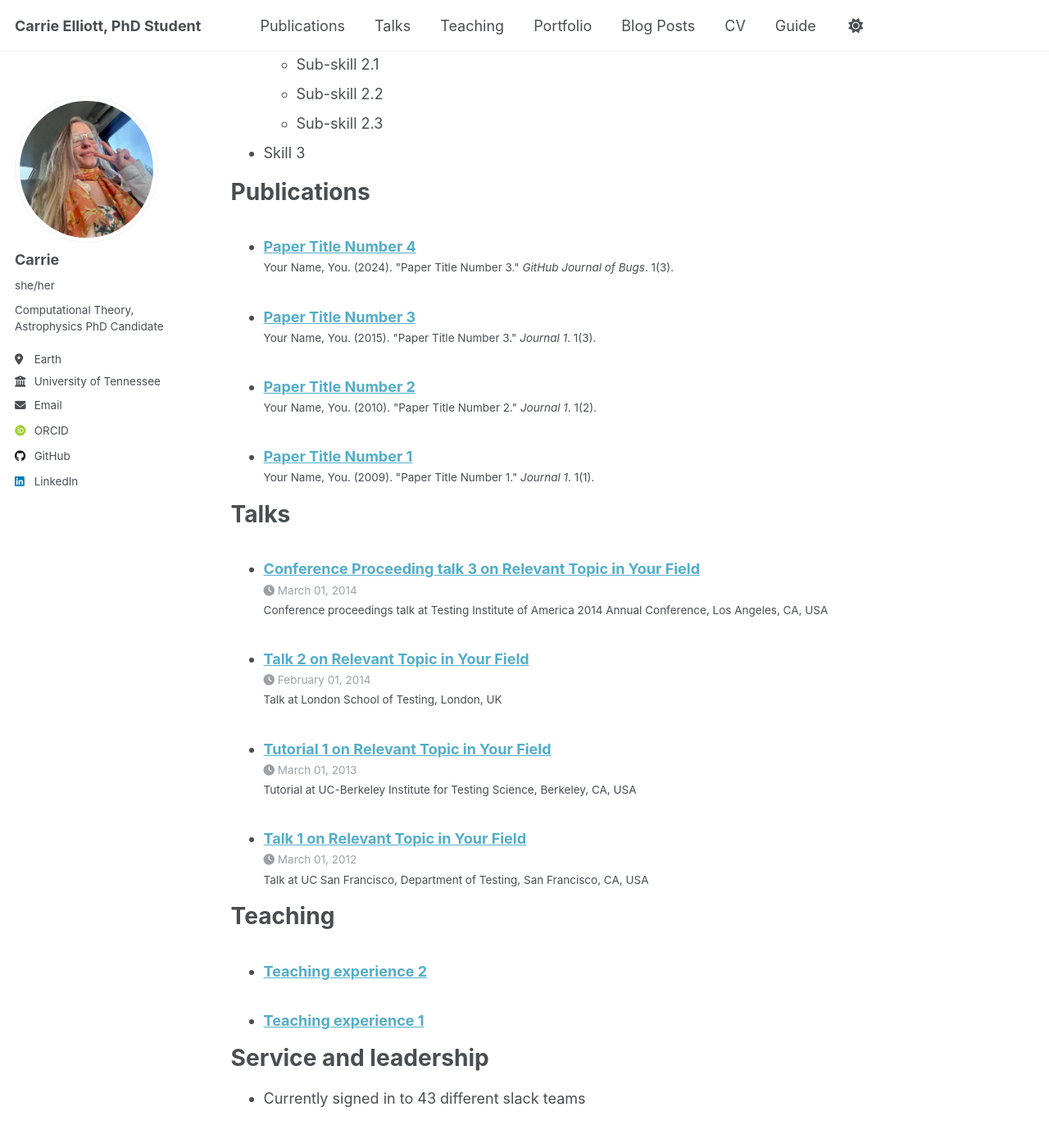
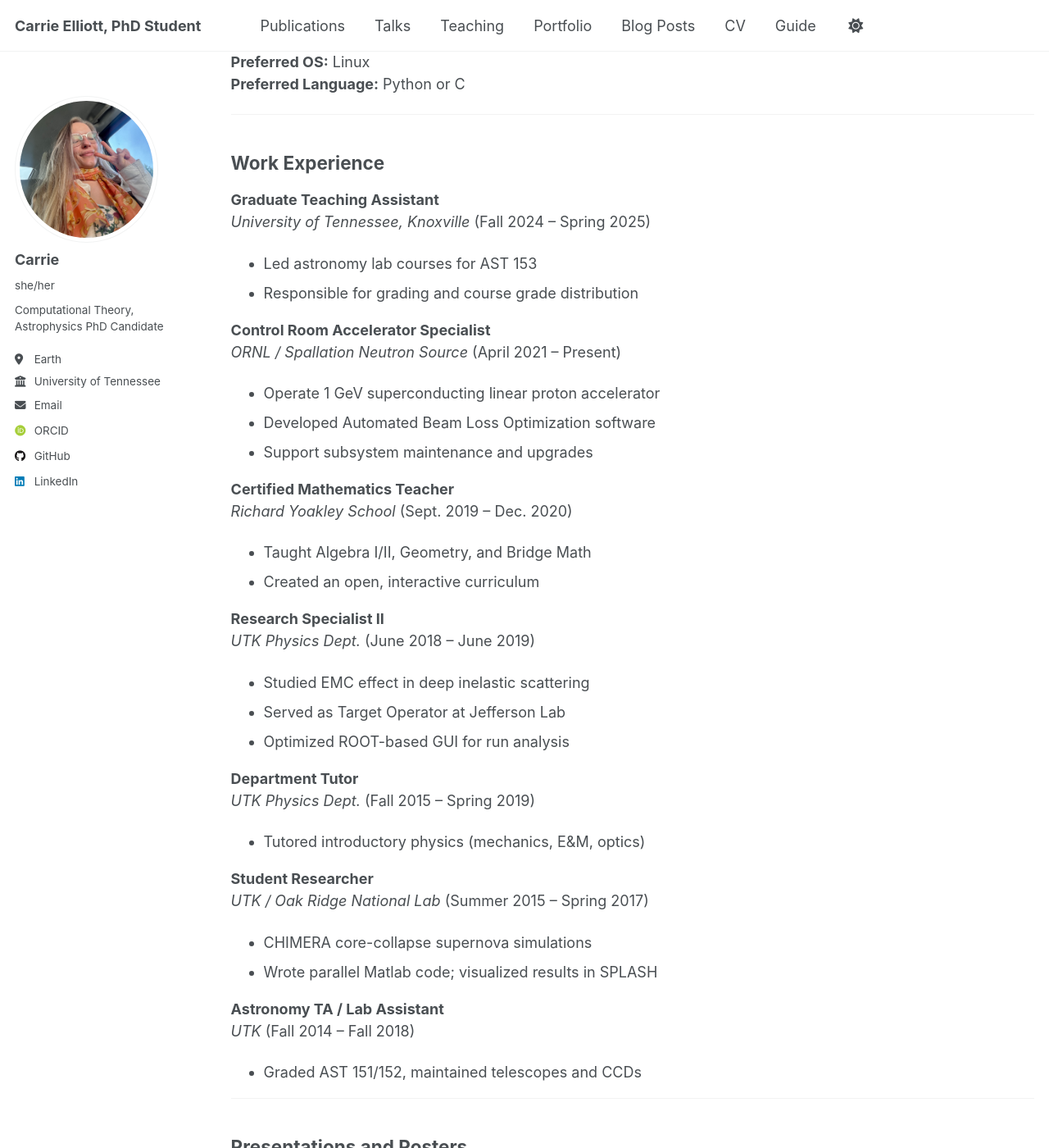
Before and after one commit to cellio00/cellio00.github.io, a Jekyll site: the page built from _pages/cv.md, in a window 1280 px wide and 1400 px high, scrolled down 862 px. Shown: the whole window at 82% size. Built offline with Jekyll 4.4.1, drawn with Linux system fonts in a browser that asks for light colours; some web fonts are replaced; some of the changed text lies outside the part shown.

```diff
--- a/_config.yml
+++ b/_config.yml
@@ -214,6 +214,9 @@ kramdown:
 
 # These settings control the types of collections used by the template
 collections:
+  outreach:
+    output: true
+    permalink: /:collection/:path/
   teaching:
     output: true
     permalink: /:collection/:path/
--- a/_pages/cv.md
+++ b/_pages/cv.md
@@ -9,56 +9,84 @@ redirect_from:
 
 {% include base_path %}
 
-Education
-======
-* Ph.D in Version Control Theory, GitHub University, 2018 (expected)
-* M.S. in Jekyll, GitHub University, 2014
-* B.S. in GitHub, GitHub University, 2012
+# Carrie Elliott
 
-Work experience
-======
-* Spring 2024: Academic Pages Collaborator
-  * GitHub University
-  * Duties includes: Updates and improvements to template
-  * Supervisor: The Users
+Knoxville, TN 37918
+(865)-209-6837
+[Email](mailto:cellio18@vols.utk.edu)
+[LinkedIn](https://tinyurl.com/5n93desd)
 
-* Fall 2015: Research Assistant
-  * GitHub University
-  * Duties included: Merging pull requests
-  * Supervisor: Professor Hub
+---
 
-* Summer 2015: Research Assistant
-  * GitHub University
-  * Duties included: Tagging issues
-  * Supervisor: Professor Git
+## Education
 
-Skills
-======
-* Skill 1
-* Skill 2
-  * Sub-skill 2.1
-  * Sub-skill 2.2
-  * Sub-skill 2.3
-* Skill 3
+**Bachelor of Science, Physics** (Dec. 2017)
+*University of Tennessee, Knoxville*
+Concentration: Academic Physics
+Minors: Astrophysics, Mathematics
+GPA: 3.7 (Physics)
 
-Publications
-======
-  <ul>{% for post in site.publications reversed %}
-    {% include archive-single-cv.html %}
-  {% endfor %}</ul>
+**PhD Candidate, Physics** (Expected May 2030)
+*University of Tennessee, Knoxville*
+Concentration: Computational Physics
 
-Talks
-======
-  <ul>{% for post in site.talks reversed %}
-    {% include archive-single-talk-cv.html  %}
-  {% endfor %}</ul>
+---
 
-Teaching
-======
-  <ul>{% for post in site.teaching reversed %}
-    {% include archive-single-cv.html %}
-  {% endfor %}</ul>
+## Skills
 
-Service and leadership
-======
-* Currently signed in to 43 different slack teams
+**Languages and Software:** LaTeX, C/C++, HTML, Fortran, Perl, Python, Git, Matlab, CSS, Microsoft Office, Google Suite, LabVIEW, virtual machines/VMWare, ROOT, EDM interface development
+
+**Tools:** bash/ssh programming, data analysis and visualization, GUI development, parallel methods, large datasets (GALEX, MATLAB matrices, HDF5), Git collaboration, EPICS, some C/C++, Fortran
+
+**Preferred OS:** Linux
+**Preferred Language:** Python or C
+
+---
+
+## Work Experience
+
+**Graduate Teaching Assistant**
+*University of Tennessee, Knoxville* (Fall 2024 – Spring 2025)
+- Led astronomy lab courses for AST 153
+- Responsible for grading and course grade distribution
+
+**Control Room Accelerator Specialist**
+*ORNL / Spallation Neutron Source* (April 2021 – Present)
+- Operate 1 GeV superconducting linear proton accelerator
+- Developed Automated Beam Loss Optimization software
+- Support subsystem maintenance and upgrades
+
+**Certified Mathematics Teacher**
+*Richard Yoakley School* (Sept. 2019 – Dec. 2020)
+- Taught Algebra I/II, Geometry, and Bridge Math
+- Created an open, interactive curriculum
+
+**Research Specialist II**
+*UTK Physics Dept.* (June 2018 – June 2019)
+- Studied EMC effect in deep inelastic scattering
+- Served as Target Operator at Jefferson Lab
+- Optimized ROOT-based GUI for run analysis
+
+**Department Tutor**
+*UTK Physics Dept.* (Fall 2015 – Spring 2019)
+- Tutored introductory physics (mechanics, E&M, optics)
+
+**Student Researcher**
+*UTK / Oak Ridge National Lab* (Summer 2015 – Spring 2017)
+- CHIMERA core-collapse supernova simulations
+- Wrote parallel Matlab code; visualized results in SPLASH
+
+**Astronomy TA / Lab Assistant**
+*UTK* (Fall 2014 – Fall 2018)
+- Graded AST 151/152, maintained telescopes and CCDs
+
+---
+
+## Presentations and Posters
+
+- “From Physics to Operations: ML-Driven Beam Loss Optimization,” MaLAPA, Gyeong-ju, South Korea (Mar. 2024)
+- “Automated Beam Loss Tuning in a High-Power Accelerator,” WAO, Tsukuba, Japan (Sept. 2023)
+- “Visualizing Nucleosynthesis in 2D,” UTK Women in STEM Symposium (Mar. 2016)
+- Same poster, SESAPS, Mobile, AL (Nov. 2015)
+
+---
```
Also changed, not shown: _outreach/community.md (added, +19 -0 lines), _outreach/leadership.md (added, +25 -0 lines), _pages/outreach.md (added, +12 -0 lines).
